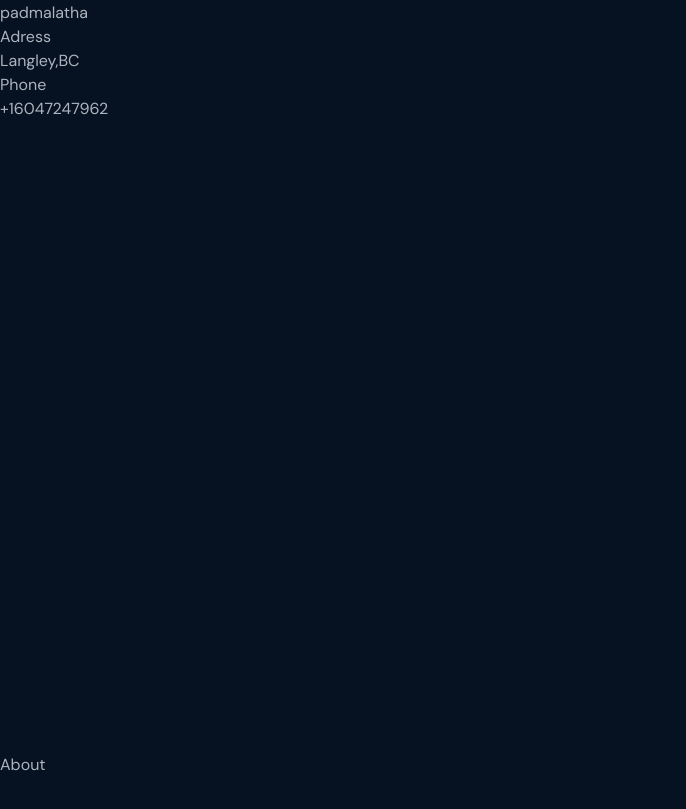
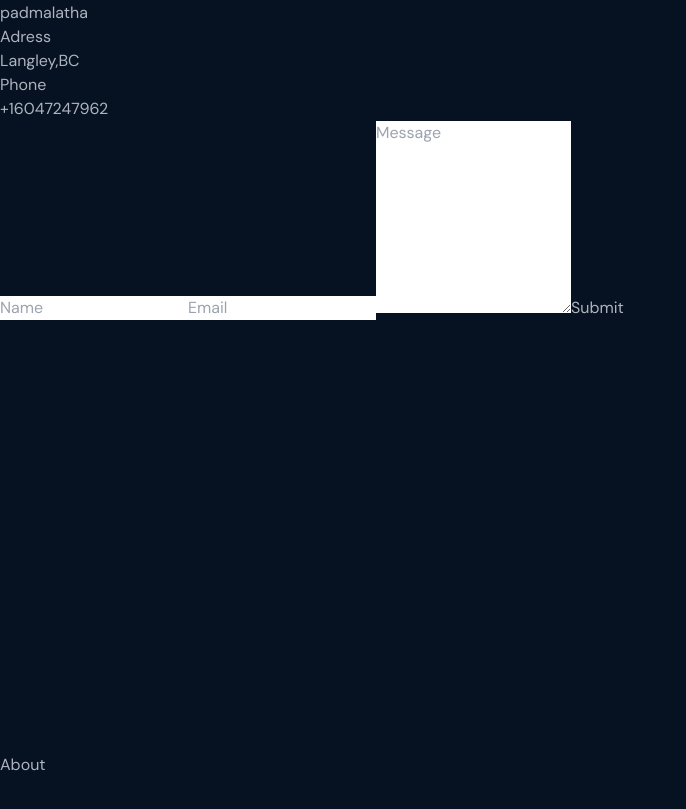
Before and after one commit to padmalathak/portfolio, a React (Create React App) app: page / in a window 1280 px wide. Shown: the part 7800-8609 px from the top of the page, without its empty margins (0-686 px from the left). Built offline with nearby package versions, Linux system fonts and the light colour scheme.

Commit message:
Contact Page skeleton

```diff
--- a/src/Component/Contact/Contact.jsx
+++ b/src/Component/Contact/Contact.jsx
@@ -20,7 +20,12 @@
         </div>
       </div>
       <div className="formContainer">
-        <form></form>
+        <form>
+          <input type="text" required placeholder="Name" />
+          <input type="email" required placeholder="Email" />
+          <textarea rows={8} placeholder="Message" />
+          <button>Submit</button>
+        </form>
       </div>
     </section>
   );
```
